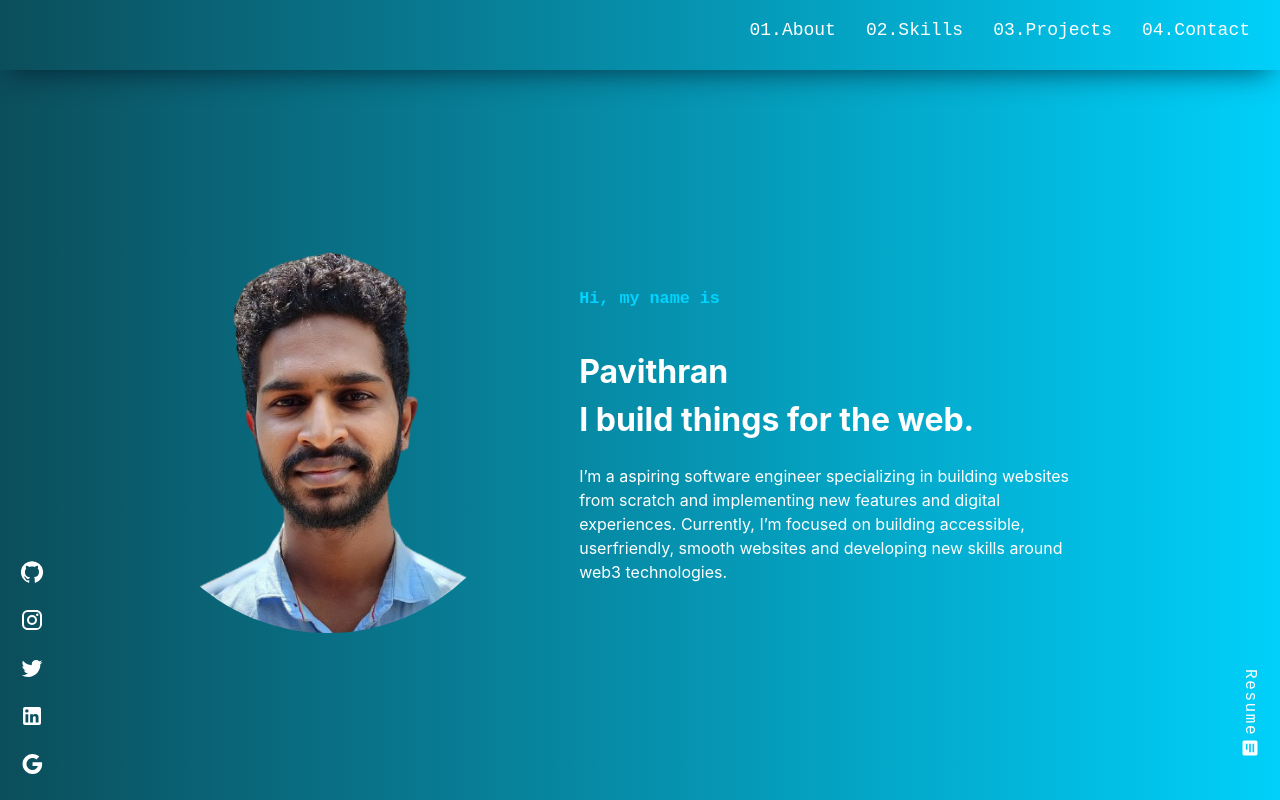
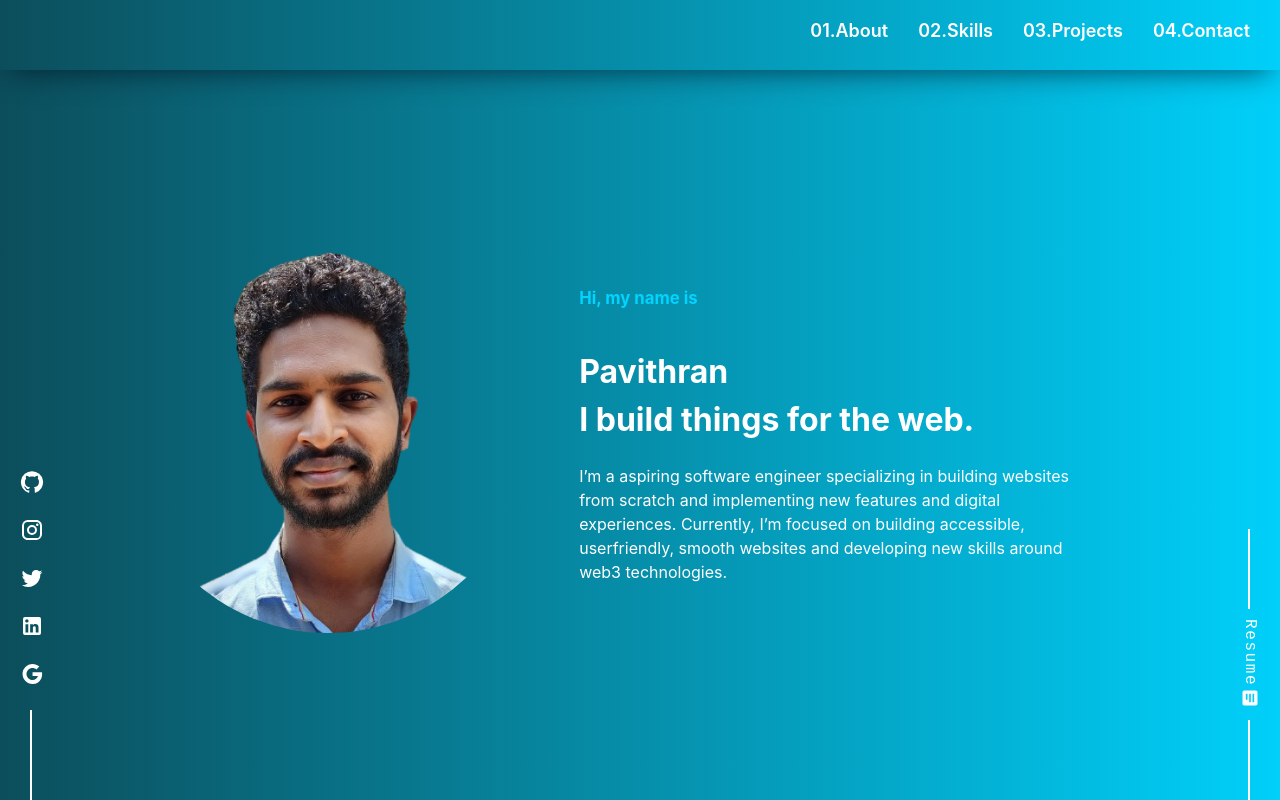
Before and after one commit to pavithran-paviii/portfolio, a React (Create React App) app: page / in a window 1280 px wide. Built offline with nearby package versions, Linux system fonts and the light colour scheme.

Commit message:
made some changes and added projects

```diff
--- a/src/App.css
+++ b/src/App.css
@@ -3,13 +3,13 @@
   height: 100vh;
 }
 
-*{
+* {
   margin: 0;
   padding: 0;
   overflow-x: hidden;
   scrollbar-width: none;
- }
- ::-webkit-scrollbar {
+}
+::-webkit-scrollbar {
   display: none;
 }
 
@@ -45,99 +45,102 @@
 
 /* started from here */
 
-body{
-  background: rgb(17,17,17);
-  background-image: linear-gradient(90deg, rgba(17,17,17,1),rgba(0,212,255,1));
+body {
+  background: rgb(17, 17, 17);
+  background-image: linear-gradient(
+    90deg,
+    rgba(17, 17, 17, 1),
+    rgba(0, 212, 255, 1)
+  );
   color: white;
   border-radius: 10px;
   display: block;
   animation: bg-change 8s infinite alternate;
-  background-size:150%;
-  font-family: "Calibre","Inter","San Francisco","SF Pro Text",-apple-system,system-ui,sans-serif;
+  background-size: 150%;
+  font-family: "Calibre", "Inter", "San Francisco", "SF Pro Text", -apple-system,
+    system-ui, sans-serif;
 }
 
-@keyframes bg-change{
-  0%{
+@keyframes bg-change {
+  0% {
     background-position: 0% 0%;
   }
-  100%{
+  100% {
     background-position: 100% 0%;
   }
 }
-#general{
-  display:flex;
+#general {
+  display: flex;
 }
-#general>div{
+#general > div {
   display: flex;
   width: 80%;
   margin: auto;
   justify-content: center;
 }
-#aboutus{
-
+#aboutus {
   width: 100%;
   height: 100%;
 
   display: flex;
-
 }
-#aboutus > div{
+#aboutus > div {
   width: 80%;
   margin: auto;
 
   justify-content: center;
 }
-#skills{
+#skills {
   display: flex;
-
 }
-#skills>div{
+#skills > div {
   width: 80%;
   margin: auto;
   justify-content: center;
 }
-#skills>div>div{
+#skills > div > div {
   border: none;
 }
-#projects{
-
+#projects {
   display: flex;
-
 }
-#projects>div{
+#projects > div {
   width: 80%;
   margin: auto;
 
   justify-content: center;
   position: relative;
 }
-#contactus{
+#contactus {
   display: flex;
   flex-direction: column;
-  justify-content: space-between;
 }
-#contactus>div{
+#contactus > div {
   width: 80%;
   margin: auto;
   display: flex;
   justify-content: center;
 }
-#contactus>div>div{
-  width: 50%;
+#contactus > div:nth-child(1) {
+  line-height: 2;
+  font-size: large;
+}
+#contactus > div > div {
+  width: 80%;
   margin: auto;
   justify-content: center;
 }
-#contactus>div>div:nth-child(2){
+#contactus > div > div:nth-child(2) {
   height: 90%;
   object-fit: contain;
   margin-left: 5%;
   overflow: hidden;
   border-radius: 15%;
 }
-#contactus>div:last-child{
+#contactus > div:last-child {
   margin-bottom: 0;
 }
-#littledesc{
+#littledesc {
   margin: auto;
   justify-content: center;
   margin-left: 5%;
@@ -145,46 +148,69 @@ body{
   width: 50%;
   line-height: 1.5;
 }
-#littledesc>div>p{
+#littledesc > div > p {
   margin-top: 20px;
 }
-#devicon{
+#devicon {
   font-size: 15px;
 }
-#navbar{
+#navbar {
   width: 100%;
   height: 70px;
   position: fixed;
-  top:0;
+  top: 0;
   z-index: 5;
-  box-shadow: 0 10px 30px -10px rgba(2,12,27,0.7);
+  box-shadow: 0 10px 30px -10px rgba(2, 12, 27, 0.7);
 }
-#navbar a{
+#navbar a {
   text-decoration: none;
   color: inherit;
 }
 
-.section{
-  width:100%;
+.section {
+  width: 100%;
   height: calc(100vh - 70px);
   position: relative;
   top: 70px;
   scroll-behavior: smooth;
   scroll-snap-type: y mandatory;
 }
-.section>*{
-  width:100vw;
+.section > * {
+  width: 100vw;
   height: calc(100vh - 70px);
   scroll-snap-align: start;
 }
 
-#resumeButton{
+#resumeButton {
   background-color: transparent;
-    border: 1px solid white;
-    border-radius:4px;
-    padding: 5px;
+  border: 1px solid white;
+  border-radius: 4px;
+  padding: 5px;
 }
 
-#mouseparticles{
+#mouseparticles {
   z-index: 5;
 }
+
+#leftSideLine {
+  /* width: 30px;
+  height: 2px; */
+  border-left: 2px solid white;
+  height: 90px;
+  position: relative;
+  left: 10px;
+}
+
+.rightSideLine {
+  border-left: 2px solid white;
+  height: 80px;
+  position: relative;
+  left: 8px;
+}
+
+/* .rightLine1 {
+  left: 4px;
+}
+.rightLine2 {
+  left: 4px;
+} */
--- a/src/App.jsx
+++ b/src/App.jsx
@@ -1,47 +1,95 @@
-import './App.css';
+import "./App.css";
 // import Button from "@mui/material/Button"
-import { Navbar } from './components/navbar';
-import { Sidebar } from './components/sidebar';
-import MouseParticles from "react-mouse-particles"
-import { Skills } from './components/skills';
+import { Navbar } from "./components/navbar";
+import { Sidebar } from "./components/sidebar";
+import MouseParticles from "react-mouse-particles";
+import { Skills } from "./components/skills";
 //icons start
-import GitHubIcon from '@mui/icons-material/GitHub';
-import InstagramIcon from '@mui/icons-material/Instagram';
-import TwitterIcon from '@mui/icons-material/Twitter';
-import LinkedInIcon from '@mui/icons-material/LinkedIn';
-import GoogleIcon from '@mui/icons-material/Google';
-import { Aboutus } from './components/aboutus';
-import { Projects } from './components/projects';
-import { Contact } from './components/contact';
-import { Greentext } from './components/topicsheading';
-import { General } from './components/general';
-import {RightSidebar} from "./components/sidebar";
-import ArticleIcon from '@mui/icons-material/Article';
+import GitHubIcon from "@mui/icons-material/GitHub";
+import InstagramIcon from "@mui/icons-material/Instagram";
+import TwitterIcon from "@mui/icons-material/Twitter";
+import LinkedInIcon from "@mui/icons-material/LinkedIn";
+import GoogleIcon from "@mui/icons-material/Google";
+import { Aboutus } from "./components/aboutus";
+import { Projects } from "./components/projects";
+import { Contact } from "./components/contact";
+import { Greentext } from "./components/topicsheading";
+import { General } from "./components/general";
+import { RightSidebar } from "./components/sidebar";
+import ArticleIcon from "@mui/icons-material/Article";
 
 //icons end
 function App() {
   return (
     <div className="App">
-     <div id="navbar">
-      <Navbar>
-          <Greentext><a href="#aboutus">01.About</a></Greentext>
-          <Greentext><a href="#skills">02.Skills</a></Greentext>
-          <Greentext><a href="#projects">03.Projects</a></Greentext>
-          <Greentext><a href="#contactus">04.Contact</a></Greentext>
+      <div id="navbar">
+        <Navbar>
+          <Greentext>
+            <a href="#aboutus">01.About</a>
+          </Greentext>
+          <Greentext>
+            <a href="#skills">02.Skills</a>
+          </Greentext>
+          <Greentext>
+            <a href="#projects">03.Projects</a>
+          </Greentext>
+          <Greentext>
+            <a href="#contactus">04.Contact</a>
+          </Greentext>
         </Navbar>
-     </div>
+      </div>
       <Sidebar>
-          <a href="https://github.com/pavithran-paviii" target={"_blank"} rel="noreferrer"><GitHubIcon/></a>
-          <a href="https://www.instagram.com/pavithran_paviii/" target={"_blank"} rel="noreferrer"><InstagramIcon/></a>
-          <a href="https://twitter.com/pavithranr65" target={"_blank"} rel="noreferrer"><TwitterIcon/></a>
-          <a href="https://www.linkedin.com/in/pavithranpavi/" target={"_blank"} rel="noreferrer"><LinkedInIcon/></a>
-          <a href="mailto:pavithranr65@gmail.com" target={"_blank"} rel="noreferrer"><GoogleIcon/></a>
+        <a
+          href="https://github.com/pavithran-paviii"
+          target={"_blank"}
+          rel="noreferrer"
+        >
+          <GitHubIcon />
+        </a>
+        <a
+          href="https://www.instagram.com/pavithran_paviii/"
+          target={"_blank"}
+          rel="noreferrer"
+        >
+          <InstagramIcon />
+        </a>
+        <a
+          href="https://twitter.com/pavithranr65"
+          target={"_blank"}
+          rel="noreferrer"
+        >
+          <TwitterIcon />
+        </a>
+        <a
+          href="https://www.linkedin.com/in/pavithranpavi/"
+          target={"_blank"}
+          rel="noreferrer"
+        >
+          <LinkedInIcon />
+        </a>
+        <a
+          href="mailto:pavithranr65@gmail.com"
+          target={"_blank"}
+          rel="noreferrer"
+        >
+          <GoogleIcon />
+        </a>
+        <div id="leftSideLine"></div>
       </Sidebar>
       <RightSidebar>
-          <a href="https://drive.google.com/file/d/1_0-ZVudTvkdnvP3ioEXA_GVuTMYgqL0P/view?usp=sharing" target={"_blank"} rel="noreferrer">Resume<ArticleIcon/></a>
+        <div className="rightSideLine rightLine1"></div>
+        <a
+          href="https://drive.google.com/file/d/1IWp8E4x6izT8cvqab1XICinE_uq6el7V/view?usp=sharing"
+          target={"_blank"}
+          rel="noreferrer"
+        >
+          Resume
+          <ArticleIcon />
+        </a>
+        <div className="rightSideLine rightLine2"></div>
       </RightSidebar>
-      <div class="section">
-        <General/>
+      <div className="section">
+        <General />
         <Aboutus />
         <Skills />
         <Projects />
--- a/src/components/aboutus.jsx
+++ b/src/components/aboutus.jsx
@@ -6,9 +6,6 @@ export const Aboutus=()=>{
             <Div>
                 <Greentext>01.</Greentext>
                 <Topicname id="topicname">About Me</Topicname>
-                {/* <div class="line">
-                    <span></span>
-                </div> */}
             </Div>
             <Para>
             I'm a Full Stack Web Developer located in Paramakudi, India. I enjoy creating things that live on the internet. My interest in web development started back in childhood. Well-organized person, problem solver with high attention to detail.
--- a/src/components/contact.jsx
+++ b/src/components/contact.jsx
@@ -19,9 +19,9 @@ export const Contact=()=>{
                 To contact me feel free to use the handles at the left.
             </Centeralign>
         </Div>
-        <div>
+        {/* <div>
            <img src={map2} alt="mydistrictmap"></img>
-        </div>
+        </div> */}
         </div>
         <div>
         <Centeralign>
--- a/src/components/navbar.jsx
+++ b/src/components/navbar.jsx
@@ -1,25 +1,21 @@
-import styled from "styled-components"
+import styled from "styled-components";
 
-export const Navbar=styled.div`
+export const Navbar = styled.div`
   display: flex;
   grid-template-columns: repeat(5, minmax(0px, 1fr));
-    grid-gap:20px;
-    position:fixed;
-    top:15px;
-    right:20px;
+  grid-gap: 20px;
+  position: fixed;
+  top: 15px;
+  right: 20px;
   z-index: 2;
+  font-family: "Calibre", "Inter", "San Francisco", "SF Pro Text", -apple-system,
+    system-ui, sans-serif;
 
-    /* box-shadow: 0 10px 30px -10px rgba(2,12,27,0.7); */
-    /* background-color:rgba(0,212,255,1); */
-    /* padding:5px 15px;
-    border-radius:10px;
-    opacity:.5; */
-
-    & span{
-        color:white;
+  & span {
+    color: white;
     font-size: 18px;
   }
-    & span:hover{
-        color:rgba(0,212,255,1);
+  & span:hover {
+    color: rgba(0, 212, 255, 1);
   }
-`
+`;
--- a/src/components/projects.jsx
+++ b/src/components/projects.jsx
@@ -1,66 +1,77 @@
-import { Div, Greentext,Topicname,Centreddiv,Rightalign, Leftalign,Projectts} from "./topicsheading"
-import GitHubIcon from '@mui/icons-material/GitHub';
-import InsertLinkIcon from '@mui/icons-material/InsertLink';
-import practo from "../images/practo-pic.png"
-import interntheory from "../images/Interntheory.png"
+import {
+  Div,
+  Greentext,
+  Topicname,
+  Centreddiv,
+  Rightalign,
+  Leftalign,
+  Projectts,
+} from "./topicsheading";
+import GitHubIcon from "@mui/icons-material/GitHub";
+import InsertLinkIcon from "@mui/icons-material/InsertLink";
+import { projectData } from "../data/projectData.js";
 
-export const Projects=()=>{
-    return <div id="projects">
+export const Projects = () => {
+  console.log(projectData);
+  return (
+    <div id="projects">
       <div>
         <Div>
           <Greentext>03.</Greentext>
           <Topicname>Projects</Topicname>
         </Div>
-        <Centreddiv>
-            <img src={practo} alt="" onClick={redirect} />
+        <div id="projectsFlexDiv">
+          {projectData.map((project) => {
+            return (
+              <Centreddiv key={project.name}>
+                <img
+                  src={project.imageLink}
+                  alt={project.name}
+                  onClick={(e) => redirect(e)}
+                />
                 <Rightalign>
                   <Topicname>
-                    <div>Practo-clone</div>
+                    <div>{project.name}</div>
                   </Topicname>
-                <Rightalign>
-                     A Medical Application to book consultations, order tests, and buy medicines online.
-                </Rightalign>
+                  <Rightalign>{project.description}</Rightalign>
                   <Projectts>
-                    <div>HTML</div>
-                    <div>CSS</div>
-                    <div>JS</div>
+                    {project.techstacks.map((tech) => {
+                      return <div key={tech}>{tech}</div>;
+                    })}
                   </Projectts>
                   <div>
                     <Projectts>
-                    <a href="https://github.com/Vaman93/Practo-Clone" target={"_blank"} rel="noreferrer"><GitHubIcon/></a>
-                    <a href="https://practoclone.netlify.app/" target={"_blank"} rel="noreferrer"><InsertLinkIcon/></a>
+                      <a
+                        href={project.githubLink}
+                        target={"_blank"}
+                        rel="noreferrer"
+                      >
+                        <GitHubIcon />
+                      </a>
+                      <a
+                        href={project.deployedLink}
+                        target={"_blank"}
+                        rel="noreferrer"
+                      >
+                        <InsertLinkIcon />
+                      </a>
                     </Projectts>
                   </div>
                 </Rightalign>
               </Centreddiv>
-        <Centreddiv>
-            <Leftalign>
-                <Topicname>
-                    <div>Intern Theory</div>
-                </Topicname>
-                <Leftalign>
-                A Website that helps students find & apply for Internships all around India.
-                </Leftalign>
-                <Projectts>
-                <div>HTML</div>
-                <div>CSS</div>
-                <div>JS</div>
-                <div>Express</div>
-                <div>Mongo DB</div>
-            </Projectts>
-            <div>
-                <Projectts>
-                    <a href="https://github.com/pavithran-paviii/Intern-Theory-Clone" target={"_blank"} rel="noreferrer"><GitHubIcon/></a>
-                    <a href="https://practoclone.netlify.app/" target={"_blank"} rel="noreferrer"><InsertLinkIcon/></a>
-                </Projectts>
-                </div>
-            </Leftalign>
-            <img src={interntheory} alt="" />
-        </Centreddiv>
+            );
+          })}
         </div>
       </div>
+    </div>
+  );
+};
+
+function redirect(event) {
+  const value = event.target.alt;
+  var val = projectData.filter((project) => {
+    return project.name.includes(value);
+  });
+  // console.log(val[0].deployedLink);
+  window.open(val[0].deployedLink);
 }
-
-function redirect(){
-    window.open("https://practoclone.netlify.app/")
-}
--- a/src/components/sidebar.jsx
+++ b/src/components/sidebar.jsx
@@ -1,52 +1,52 @@
-import styled from "styled-components"
+import styled from "styled-components";
 
-export const Sidebar=styled.div`
+export const Sidebar = styled.div`
   display: grid;
-    grid-template-rows: repeat(5,minmax(0px,1fr));
+  grid-template-rows: repeat(5, minmax(0px, 1fr));
   grid-gap: 20px;
   position: fixed;
-    bottom: 20px;
-    left:20px;
+  bottom: 0;
+  left: 20px;
   z-index: 1;
 
-    &>a{
+  & > a {
     text-decoration: none;
     color: inherit;
     display: inline-block;
   }
 
-    &>a:hover{
-        color:rgba(0,212,255,1);
-        transition: all 0.25s cubic-bezier(0.645,0.045,0.355,1);
+  & > a:hover {
+    color: rgba(0, 212, 255, 1);
+    transition: all 0.25s cubic-bezier(0.645, 0.045, 0.355, 1);
     position: relative;
   }
-`
-export const RightSidebar=styled.div`
+`;
+export const RightSidebar = styled.div`
   display: grid;
   /* grid-template-rows: repeat(5,minmax(0px,1fr)); */
-    grid-gap: 20px;
+  grid-gap: 10px;
   position: fixed;
-    bottom: 40px;
-    right:20px;
+  bottom: 0;
+  right: 20px;
   z-index: 1;
-    font-family: "SF Mono","Fira Code","Fira Mono","Roboto Mono",monospace;
+  font-family: "SF Mono", "Fira Code", "Fira Mono", "Roboto Mono", monospace;
   letter-spacing: 0.1em;
 
-    &>a{
+  & > a {
     text-decoration: none;
     color: inherit;
     display: inline-block;
     writing-mode: vertical-rl;
 
-        &>svg{
+    & > svg {
       transform: rotate(90deg);
       width: 20px;
     }
   }
 
-    &>a:hover{
-        color:rgba(0,212,255,1);
-        transition: all 0.25s cubic-bezier(0.645,0.045,0.355,1);
+  & > a:hover {
+    color: rgba(0, 212, 255, 1);
+    transition: all 0.25s cubic-bezier(0.645, 0.045, 0.355, 1);
     position: relative;
   }
-`
+`;
--- a/src/components/topicsheading.jsx
+++ b/src/components/topicsheading.jsx
@@ -1,136 +1,154 @@
-import styled from "styled-components"
+import styled from "styled-components";
 
-const Div=styled.div`
-    margin:auto;
-    width:70%;
+const Div = styled.div`
+  margin: auto;
+  width: 70%;
   margin-bottom: 30px;
-`
+`;
 
-const Ul=styled.ul`
-    font-family: "SF Mono","Fira Code","Fira Mono","Roboto Mono",monospace;
+const Ul = styled.ul`
+  font-family: "SF Mono", "Fira Code", "Fira Mono", "Roboto Mono", monospace;
   display: grid;
   grid-template-columns: repeat(2, minmax(140px, 200px));
   list-style: none;
-    line-height:2.5;
+  line-height: 2.5;
 
-    &>li:before{
+  & > li:before {
     content: "▹";
     color: #61dafb;
     font-size: 14px;
     line-height: 20px;
-        margin-right:10px;
+    margin-right: 10px;
   }
-`
+`;
 
-const Centreddiv=styled.div`
-    margin:auto;
-    width:70%;
-    display:flex;
+const Centreddiv = styled.div`
+  margin: auto;
+  width: 70%;
+  display: flex;
   gap: 10px;
-    margin:10px auto;
-    margin-bottom: 15px;
+  margin: 10px auto;
+  margin-bottom: 25px;
   border: 1px solid white;
   border-radius: 5px;
+  max-height: 240px;
 
-    &>img{
-        width:65%;
-        opacity:0.25;
+  & > img {
+    width: 65%;
+    opacity: 0.25;
     border-radius: 3px;
   }
-    &>img:hover{
-        opacity:1;
+  & > img:hover {
+    opacity: 1;
   }
-    &>div{
-        width:50%;
-        &>:first-child{
-            font-family: "Calibre","Inter","San Francisco","SF Pro Text",-apple-system,system-ui,sans-serif;
+  & > div {
+    width: 50%;
+    & > :first-child {
+      font-family: "Calibre", "Inter", "San Francisco", "SF Pro Text",
+        -apple-system, system-ui, sans-serif;
     }
-        &>:nth-child(2){
-            background-color: rgba(0,212,255,1);
+    & > :nth-child(2) {
+      background-color: rgba(0, 212, 255, 1);
       border-radius: 3px;
       padding: 5px;
       opacity: 0.7;
       min-height: 70px;
       align-content: center;
     }
-        &>:nth-child(3){
-            font-family: "SF Mono","Fira Code","Fira Mono","Roboto Mono",monospace;
+    & > :nth-child(3) {
+      font-family: "SF Mono", "Fira Code", "Fira Mono", "Roboto Mono", monospace;
     }
-        & svg{
+    & svg {
       font-size: 20px;
     }
   }
-`
+`;
 
-const Greentext=styled.span`
-    color:rgba(0,212,255,1);
-    margin-right:10px;
-    font-size:25px;
-    font-family:"SF Mono","Fira Code","Fira Mono","Roboto Mono",monospace;
+const Greentext = styled.span`
+  color: rgba(0, 212, 255, 1);
+  margin-right: 10px;
+  font-size: 25px;
+  font-family: "Calibre", "Inter", "San Francisco", "SF Pro Text", -apple-system,
+    system-ui, sans-serif;
   padding-top: 5px;
+  font-weight: 600;
+`;
+const Topicname = styled.span`
+  color: white;
+  margin-right: 20px;
+  font-size: 25px;
+  font-family: "Calibre", "Inter", "San Francisco", "SF Pro Text", -apple-system,
+    system-ui, sans-serif;
 
-`
-const Topicname=styled.span`
-    color:white;
-    margin-right:20px;
-    font-size:25px;
-    font-family: "Calibre","Inter","San Francisco","SF Pro Text",-apple-system,system-ui,sans-serif;
-
-    &>div:hover{
-        color:rgba(0,212,255,1);
+  & > div:hover {
+    color: rgba(0, 212, 255, 1);
   }
-`
-const Para=styled.h4`
+`;
+const Para = styled.h4`
   line-height: 1.5;
   letter-spacing: 1px;
-    width:55%;
-    margin:auto;
-    text-align:left;
-    margin-top:10px;
-    font-family: "Calibre","Inter","San Francisco","SF Pro Text",-apple-system,system-ui,sans-serif;
-`
+  width: 55%;
+  margin: auto;
+  text-align: left;
+  margin-top: 10px;
+  font-family: "Calibre", "Inter", "San Francisco", "SF Pro Text", -apple-system,
+    system-ui, sans-serif;
+`;
 
-const Leftalign=styled.div`
-    text-align:left;
-`
-const Centeralign=styled.div`
-    text-align:center;
-    margin:auto;
-    display:block;
-    margin-bottom:15px;
-    max-width:60%;
+const Leftalign = styled.div`
+  text-align: left;
+`;
+const Centeralign = styled.div`
+  text-align: center;
+  margin: auto;
+  display: block;
+  margin-bottom: 15px;
+  width: 80%;
+  max-width: 60%;
 
-    &>Greentext{
-        color:white;
+  & > Greentext {
+    color: white;
   }
-`
-const Rightalign=styled.div`
-    text-align:right;
-    position:relative;
-    right:0;
-    z-index:2;
+`;
+const Rightalign = styled.div`
+  text-align: left;
+  position: relative;
+  right: 0;
+  z-index: 2;
   grid-column: 7 / -1;
 
-    &> div:nth-child(3){
-        right:0;
-        position:absolute;
+  & > div:nth-child(3) {
+    right: 0;
+    position: absolute;
   }
-`
-const Projectts=styled.span`
+`;
+const Projectts = styled.span`
   display: flex;
   grid-template-columns: repeat(5, minmax(0px, 1fr));
-    grid-gap:20px;
-    margin-top:20px;
+  grid-gap: 20px;
+  margin-top: 20px;
   margin-bottom: 5px;
   position: relative;
   left: 10px;
+  flex-wrap: wrap;
 
-    &>a{
+  & > a {
     color: inherit;
     text-decoration: none;
   }
-    &>a:hover{
-        color:rgba(0,212,255,1);
+  & > a:hover {
+    color: rgba(0, 212, 255, 1);
   }
-`
-export {Div,Greentext,Topicname,Para,Centreddiv,Ul,Rightalign,Leftalign,Projectts,Centeralign}
+`;
+export {
+  Div,
+  Greentext,
+  Topicname,
+  Para,
+  Centreddiv,
+  Ul,
+  Rightalign,
+  Leftalign,
+  Projectts,
+  Centeralign,
+};
--- /dev/null
+++ b/src/data/projectData.js
@@ -0,0 +1,37 @@
+export const projectData = [
+  {
+    name: "Mailchimp-Clone",
+    description:
+      "Mailchimp is an American marketing automation platform and email marketing service for managing mailing lists and creating email marketing campaigns.",
+    techstacks: [
+      "HTML",
+      "CSS",
+      "JavaScript",
+      "React",
+      "Express.js",
+      "MongoDb",
+      "Firebase",
+    ],
+    githubLink: "https://github.com/pavithran-paviii/mailchimp-clone",
+    deployedLink: "https://clone-mailchimpclone.netlify.app/",
+    imageLink: "https://i.ibb.co/zSnmTfg/mailchimp.png",
+  },
+  {
+    name: "Practo-Clone",
+    description:
+      " A Medical Application to book consultations, order tests, and buy medicines online. ",
+    techstacks: ["HTML", "CSS", "JavaScript"],
+    githubLink: "https://github.com/pavithran-paviii/Practo-Clone",
+    deployedLink: "https://practoclone.netlify.app/",
+    imageLink: "https://i.ibb.co/cF8W40Y/practo.png",
+  },
+  {
+    name: "Intern Theory-Clone",
+    description:
+      "A Website that helps students find & apply for Internships all around India.",
+    techstacks: ["HTML", "CSS", "JavaScript"],
+    githubLink: "https://github.com/pavithran-paviii/Intern-Theory-Clone",
+    deployedLink: "https://intern-theory-clone.vercel.app/",
+    imageLink: "https://i.ibb.co/hR8DQKw/interntheory.png",
+  },
+];
```
Also changed, not shown: src/components/skills.jsx (+41 -15 lines), 1 other file (tests, documents, lock files or other folders). Lines whose indentation alone changed are shown as unchanged.
